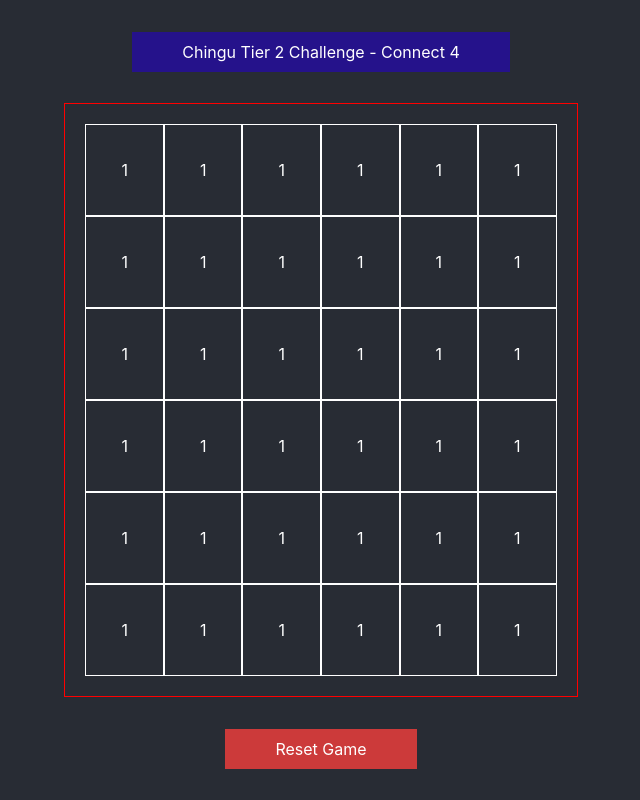
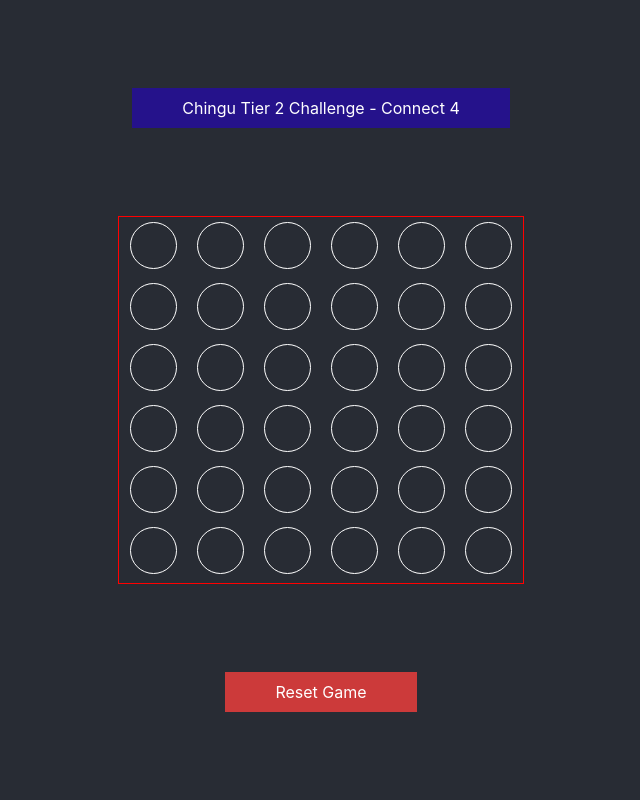
Before and after one commit to gonpeche/chinguTier2, a React (Create React App) app: page / in a window 1280 px wide. Shown: the whole page, without its empty margins (319-959 px from the left). Built offline with nearby package versions, Linux system fonts and the light colour scheme.

Commit message:
fix grid

```diff
--- a/src/Components/App.js
+++ b/src/Components/App.js
@@ -4,7 +4,7 @@ import Grilla from './Grilla'
 
 export default class Main extends React.Component {
   state = {
-    board: new Array(6).fill(null).map(a => new Array(6).fill(1))
+    board: new Array(6).fill(null).map(a => new Array(6).fill(null))
   }
   render() {
     return (
--- a/src/Components/Row.js
+++ b/src/Components/Row.js
@@ -3,9 +3,9 @@ import React from 'react';
 import './index.css';
 
 const Row = ({ row }) => (
-    <div>
-        {row.map(cell => (
-            <div className="Grilla-celda">{cell}</div>
+    <div className="Grilla-row">
+        {row.map((cell, i) => (
+            <div className="Grilla-celda" key={i}>{cell}</div>
         ))}
     </div>
 );
--- a/src/Components/index.css
+++ b/src/Components/index.css
@@ -21,11 +21,23 @@
 
 .Grilla {
   border: 1px solid red;
-  padding: 20px;
+  /* padding: 20px; */
 }
 
+.Grilla-row {
+  padding-top: 5px;
+  padding-bottom: 5px;
+  padding-left: 1px;
+  padding-right: 1px;
+}
 .Grilla-celda {
   border: 1px solid white;
   display: inline-block;
-  padding: 35px;
+  padding: 20px;
+  margin-left: 10px;
+  margin-right: 10px;
+  border-radius: 50%;
+  height: 5px;
+  width: 5px;
+  align-content: center;
 }
```
